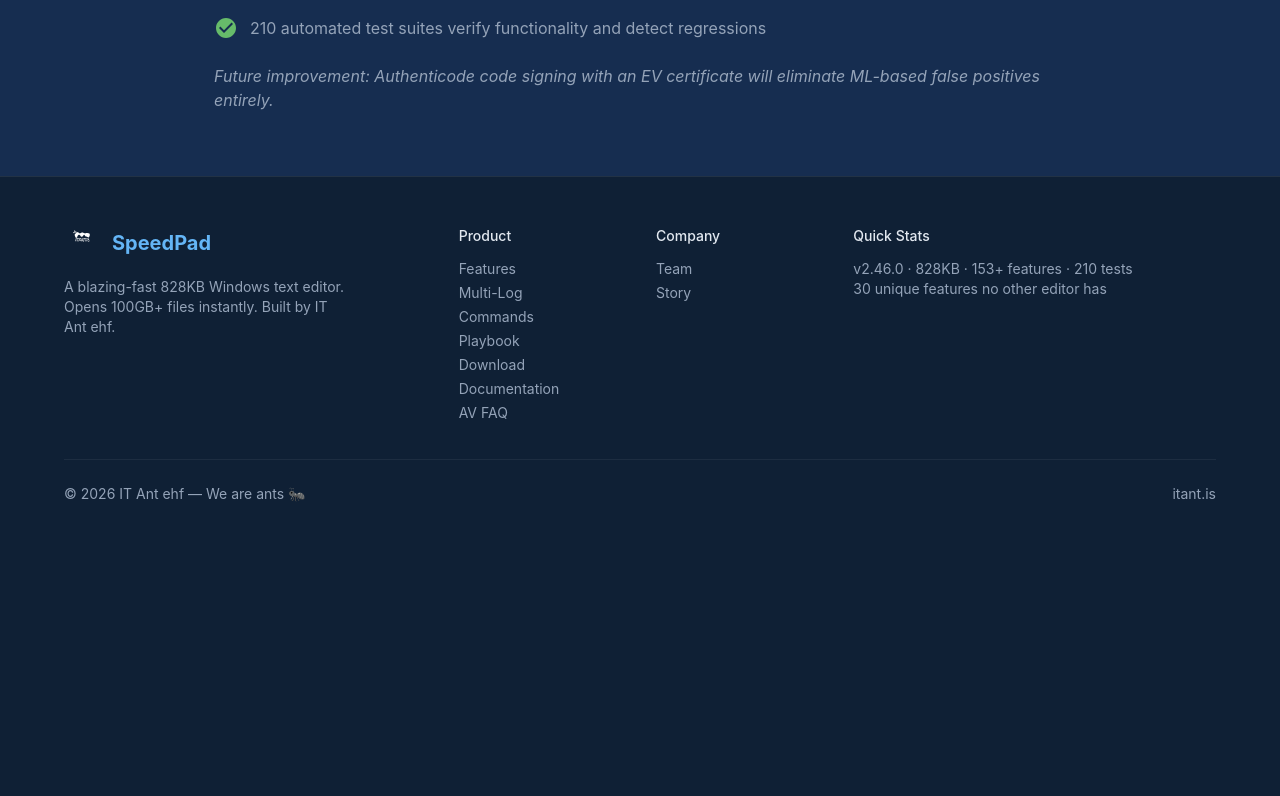
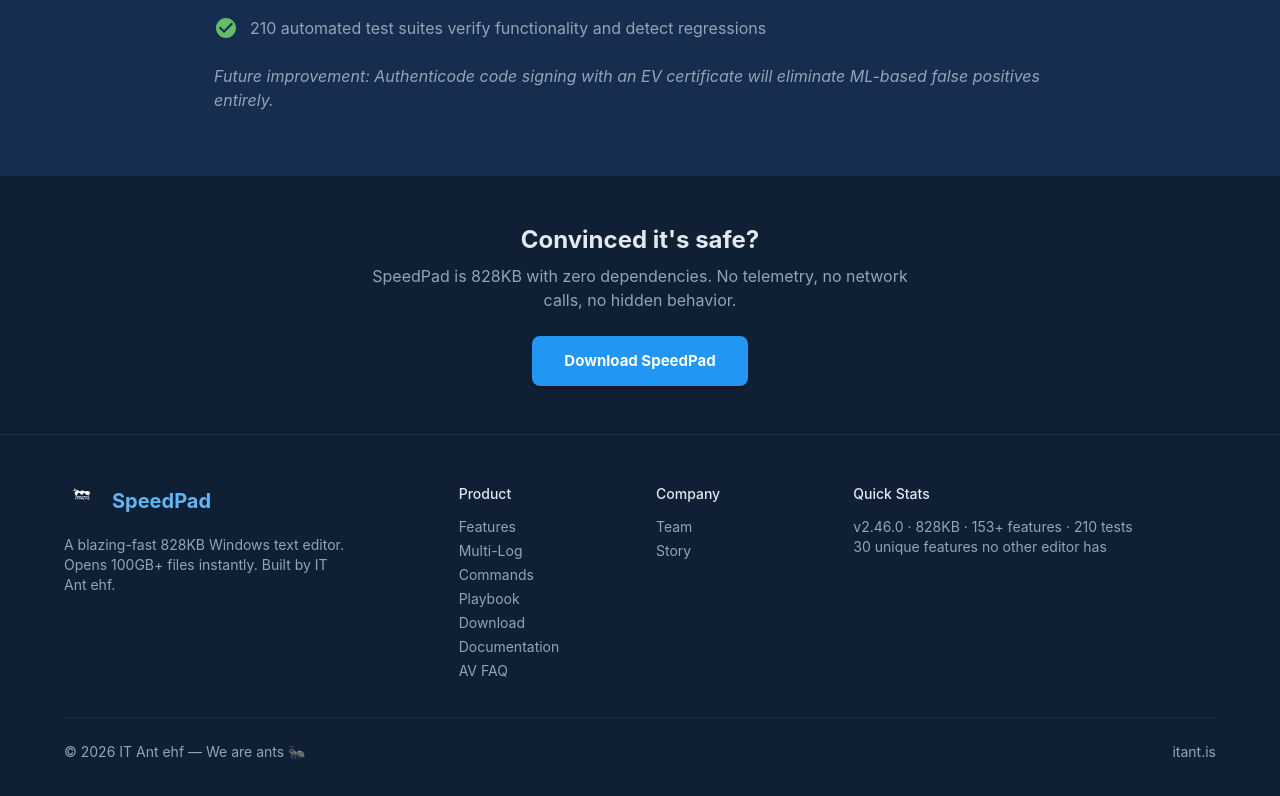
Before and after one commit to AntonSigur/AID-Speedpad-web, a Next.js app: page /av-faq in a window 1280 px wide. Shown: the part 1949-2745 px from the top of the page. Before the commit the page ends 2501 px from the top, so only its background shows below. Built offline with nearby package versions, Linux system fonts and the light colour scheme.

Commit message:
[WebDev] AV FAQ: download CTA for visitors convinced about safety
Co-authored-by: Copilot <223556219+Copilot@users.noreply.github.com>

```diff
--- a/src/app/av-faq/page.tsx
+++ b/src/app/av-faq/page.tsx
@@ -14,6 +14,7 @@ import {
   Paper,
   Chip,
   Alert,
+  Button,
 } from "@mui/material";
 import {
   Security as SecurityIcon,
@@ -22,6 +23,7 @@ import {
 } from "@mui/icons-material";
 import Navbar from "@/components/Navbar";
 import Footer from "@/components/Footer";
+import Link from "next/link";
 
 const factors = [
   { factor: "Code signing", status: "Not currently signed", note: "Primary trigger — planned EV certificate" },
@@ -143,6 +145,21 @@ export default function AVFaqPage() {
         </Container>
       </Box>
 
+      {/* Convinced? Download */}
+      <Box sx={{ py: 6, textAlign: "center" }}>
+        <Container maxWidth="sm">
+          <Typography variant="h5" fontWeight={700} gutterBottom>
+            Convinced it&apos;s safe?
+          </Typography>
+          <Typography variant="body1" color="text.secondary" sx={{ mb: 3 }}>
+            SpeedPad is 828KB with zero dependencies. No telemetry, no network calls, no hidden behavior.
+          </Typography>
+          <Button variant="contained" size="large" component={Link} href="/download" sx={{ px: 4, py: 1.5, fontWeight: 700, textTransform: "none" }}>
+            Download SpeedPad
+          </Button>
+        </Container>
+      </Box>
+
       <Footer />
     </Box>
   );
```
